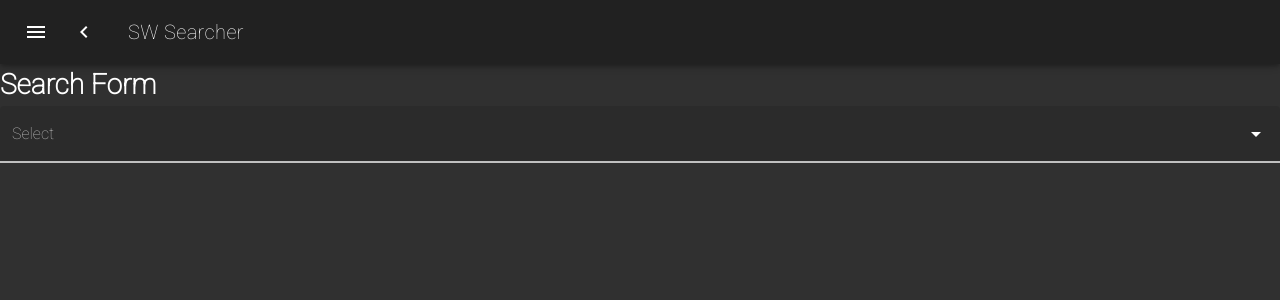
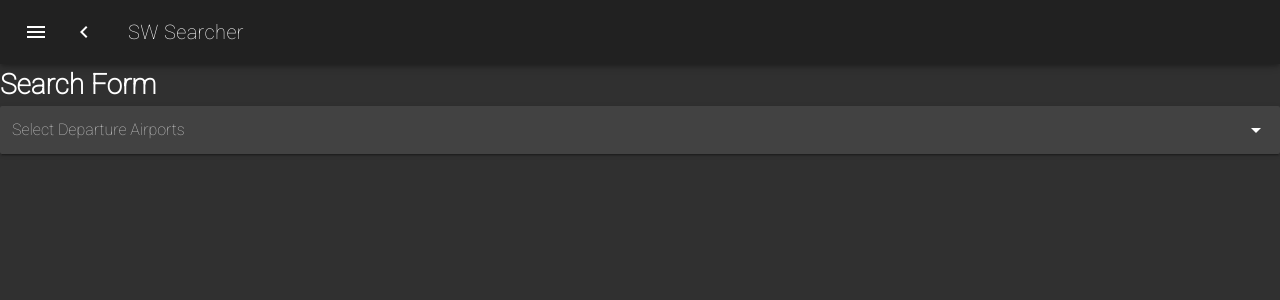
Before and after one commit to eskemojoe007/sw_web_app, a Vue app in the folder frontend/: page /#/search in a window 1280 px wide. Shown: the top 300 px of the page. Built offline with nearby package versions, Linux system fonts and the light colour scheme.

Commit message:
Working selector

```diff
--- a/frontend/package.json
+++ b/frontend/package.json
@@ -12,7 +12,7 @@
     "vue": "^2.5.16",
     "vue-axios": "^2.1.1",
     "vue-router": "^3.0.1",
-    "vuetify": "^1.0.19",
+    "vuetify": "^1.1.4",
     "vuex": "^3.0.1"
   },
   "devDependencies": {
@@ -27,7 +27,7 @@
     "babel-core": "7.0.0-bridge.0",
     "babel-jest": "^23.0.1",
     "vue-cli-plugin-axios": "0.0.4",
-    "vue-cli-plugin-vuetify": "^0.1.5",
+    "vue-cli-plugin-vuetify": "^0.1.6",
     "vue-template-compiler": "^2.5.16"
   },
   "browserslist": [
--- a/frontend/src/components/SearchForm.vue
+++ b/frontend/src/components/SearchForm.vue
@@ -4,11 +4,21 @@
     <v-autocomplete
       v-model="origin"
       :items="airports"
-      hint="departure Airport"
-      label="Select"
+      label="Select Departure Airports"
       multiple
-      box
+      clearable
+      chips
+      solo
     >
+      <template slot="selection" slot-scope="data">
+        <v-chip
+          close
+          :selected="data.seclected"
+          @input="data.parent.selectItem(data.item)"
+        >
+          {{data.item}}
+        </v-chip>
+      </template>
 
     </v-autocomplete>
 
```
Also changed, not shown: 1 other file (tests, documents, lock files or other folders).
